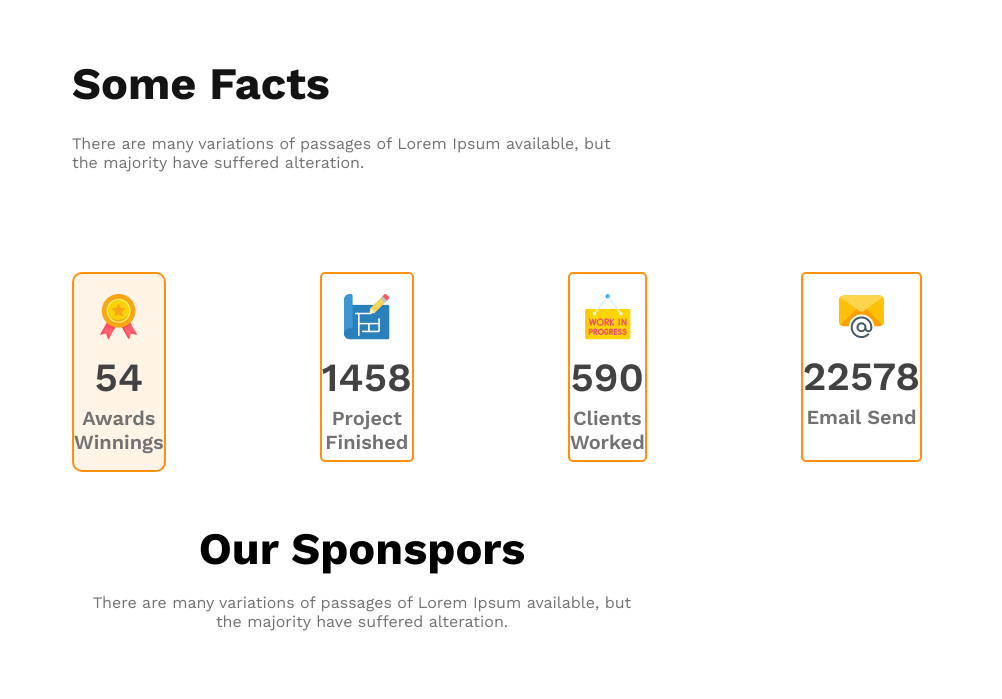
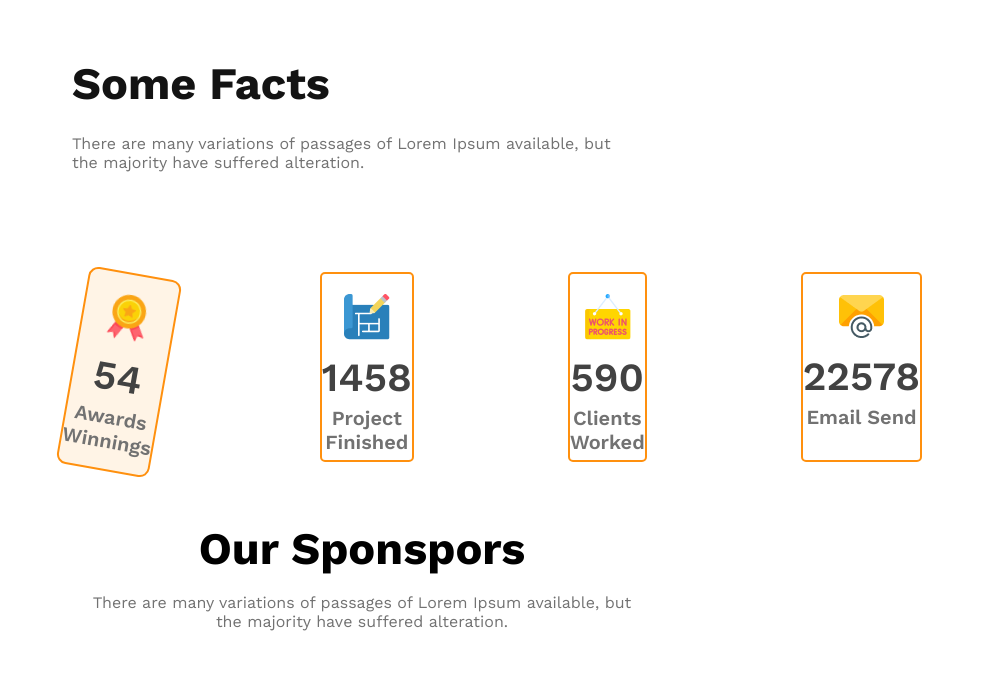
Before and after one commit to Chandan-Chandra-shil/ph-assignment-two, a plain HTML site: page index.html in a window 1280 px wide. In both pictures the pointer is over the element 396 px from the left and 4839 px from the top of the page. Shown: the part 4472-5171 px from the top of the page, without its empty margins (278-1280 px from the left). Drawn offline with nearby package versions, Linux system fonts and the light colour scheme.

Commit message:
fixed box animation

```diff
--- a/styles/style.css
+++ b/styles/style.css
@@ -219,6 +219,7 @@ experience button section styles start
 .section-three-box:hover {
   width: 220px;
   height: 200px;
+  transform: rotate(10deg);
   border-radius: 10px;
   background-color: rgba(255, 144, 14, 0.1);
 }
```
